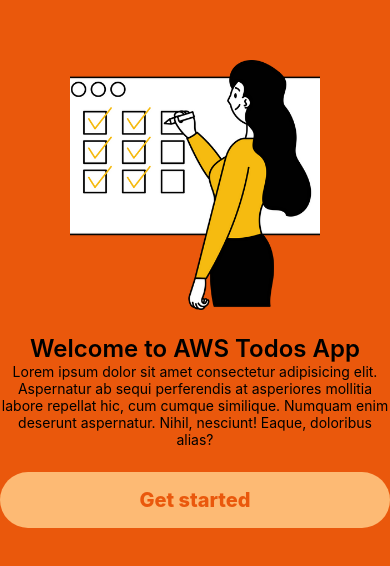
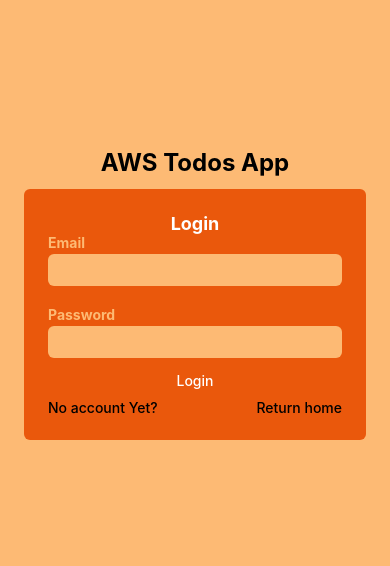
Before and after one commit to Lambertn33/aws-todos-native, a React Native app: screen /auth in a window 390 px wide. Shown: the part 128-694 px from the top of the page. Built offline with nearby package versions, Linux system fonts and the light colour scheme.

Commit message:
feat: add public navigation

```diff
--- a/App.js
+++ b/App.js
@@ -1,15 +1,34 @@
-import { StatusBar } from "expo-status-bar";
-import { StyleSheet, Text, View } from "react-native";
-import AuthForm from "./components/auth/AuthForm";
+import { StyleSheet } from "react-native";
+import { NavigationContainer } from "@react-navigation/native";
+import { createNativeStackNavigator } from "@react-navigation/native-stack";
+import Welcome from "./screens/Welcome";
 import Auth from "./screens/Auth";
-import Welcome from "./screens/Welcome";
+
+const Stack = createNativeStackNavigator();
+
+const PublicStack = () => {
+  const screenOptions = {
+    headerShown: false,
+  };
+
+  return (
+    <Stack.Navigator initialRouteName="welcome" screenOptions={screenOptions}>
+      <Stack.Screen name="auth" component={Auth} />
+      <Stack.Screen name="welcome" component={Welcome} />
+    </Stack.Navigator>
+  );
+};
+
+const Root = () => {
+  return (
+    <NavigationContainer>
+      <PublicStack />
+    </NavigationContainer>
+  );
+};
 
 export default function App() {
-  return (
-    <View style={styles.container}>
-      <Welcome />
-    </View>
-  );
+  return <Root />;
 }
 
 const styles = StyleSheet.create({
--- a/components/UI/Button.js
+++ b/components/UI/Button.js
@@ -25,6 +25,7 @@
   },
   buttonText: {
     color: "white",
+    fontWeight:'500'
   },
 
   pressed: {
--- a/components/auth/AuthForm.js
+++ b/components/auth/AuthForm.js
@@ -4,7 +4,7 @@
 import { GlobalStyles } from "../../constants/styles";
 import Button from "../UI/Button";
 
-const AuthForm = () => {
+const AuthForm = ({ onNavigateBack }) => {
   const [isLoginMode, setIsLoginMode] = useState(true);
   const [isLoading, setIsLoading] = useState(false);
   const [inputValues, setInputValues] = useState({
@@ -33,8 +33,12 @@
 
   return (
     <View style={styles.formContainer}>
+      <Text style={styles.formTitle}>AWS Todos App</Text>
+      {/* FORM */}
       <View style={styles.form}>
         <Text style={styles.title}>{isLoginMode ? "Login" : "Signup"}</Text>
+
+        {/* FORM INPUTS */}
         <View style={styles.inputsRow}>
           {!isLoginMode && (
             <Input
@@ -63,31 +67,54 @@
             }}
           />
         </View>
+        {/* FORM INPUTS*/}
+
+        {/* FORM ACTIONS*/}
         <View style={styles.buttonsContainer}>
-          <Button onPress={()=>console.log('hi')}>
+          <Button onPress={() => console.log("hi")}>
             {isLoginMode ? "Login" : "Signup"}
           </Button>
-          <TouchableOpacity onPress={toggleAuthMode}>
-            <Text>
-              {isLoginMode ? "No account Yet?" : "Already have an account?"}
-            </Text>
-          </TouchableOpacity>
+          <View style={styles.formActions}>
+            <TouchableOpacity onPress={toggleAuthMode}>
+              <Text style={styles.formAction}>
+                {isLoginMode ? "No account Yet?" : "Already have an account?"}
+              </Text>
+            </TouchableOpacity>
+            <TouchableOpacity onPress={onNavigateBack}>
+              <Text style={styles.formAction}>Return home</Text>
+            </TouchableOpacity>
+          </View>
         </View>
+        {/* FORM ACTIONS*/}
       </View>
+      {/* FORM */}
     </View>
   );
 };
 const styles = StyleSheet.create({
   formContainer: {
     flex: 1,
+    gap: 12,
     backgroundColor: GlobalStyles.colors.secondary,
     paddingHorizontal: 24,
+    justifyContent: "center",
   },
   form: {
-    marginTop: 35,
     backgroundColor: GlobalStyles.colors.primary,
     padding: 24,
     borderRadius: 6,
+  },
+  formActions: {
+    flexDirection: "row",
+    justifyContent: "space-between",
+  },
+  formAction: {
+    fontWeight: "500",
+  },
+  formTitle: {
+    fontSize: 24,
+    textAlign: "center",
+    fontWeight: "700",
   },
   buttonsContainer: {
     flexDirection: "column",
--- a/screens/Auth.js
+++ b/screens/Auth.js
@@ -1,25 +1,21 @@
-import { View, Text, StyleSheet } from "react-native";
+import { View, StyleSheet } from "react-native";
 import AuthForm from "../components/auth/AuthForm";
-import { GlobalStyles } from "../constants/styles";
 
-const Auth = () => {
-  const todosImage = require("../assets/images/todo.png");
+const Auth = ({ navigation }) => {
+  const navigateBack = () => {
+    navigation.goBack();
+  };
+
   return (
-    <View style={styles.container}>
-      <View style={styles.formContainer}>
-        <AuthForm />
-      </View>
+    <View style={styles.formContainer}>
+      <AuthForm onNavigateBack={navigateBack} />
     </View>
   );
 };
 
 const styles = StyleSheet.create({
-  container: {
-    backgroundColor: GlobalStyles.colors.primary,
+  formContainer: {
     flex: 1,
-  },
-  formContainer: {
-    flex: 2,
   },
 });
 
--- a/screens/Welcome.js
+++ b/screens/Welcome.js
@@ -1,8 +1,13 @@
 import { View, Text, StyleSheet, Image, Pressable } from "react-native";
 import { GlobalStyles } from "../constants/styles";
 
-const Welcome = () => {
+const Welcome = ({ navigation }) => {
   const todosImage = require("../assets/images/todo.png");
+
+  const navigateToAuthHandler = () => {
+    navigation.navigate("auth");
+  };
+
   return (
     <View style={styles.container}>
       <Image source={todosImage} style={styles.image} />
@@ -17,7 +22,7 @@
           </Text>
         </View>
         <View style={styles.button}>
-          <Pressable onPress={() => null}>
+          <Pressable onPress={navigateToAuthHandler}>
             <Text style={styles.buttonLabel}>Get started</Text>
           </Pressable>
         </View>
@@ -28,20 +33,21 @@
 
 const styles = StyleSheet.create({
   button: {
-    backgroundColor: GlobalStyles.colors.secondary,
+    backgroundColor: GlobalStyles.colors.primary,
     paddingVertical: 16,
     flexDirection: "row",
     justifyContent: "center",
+    alignItems: "center",
     borderRadius: 50,
   },
 
   buttonLabel: {
-    color: GlobalStyles.colors.primary,
+    color: "white",
     fontSize: 20,
     fontWeight: "800",
   },
   container: {
-    backgroundColor: GlobalStyles.colors.primary,
+    backgroundColor: GlobalStyles.colors.secondary,
     flex: 1,
     flexDirection: "column",
     justifyContent: "center",
```
Also changed, not shown: 1 other file (tests, documents, lock files or other folders).
